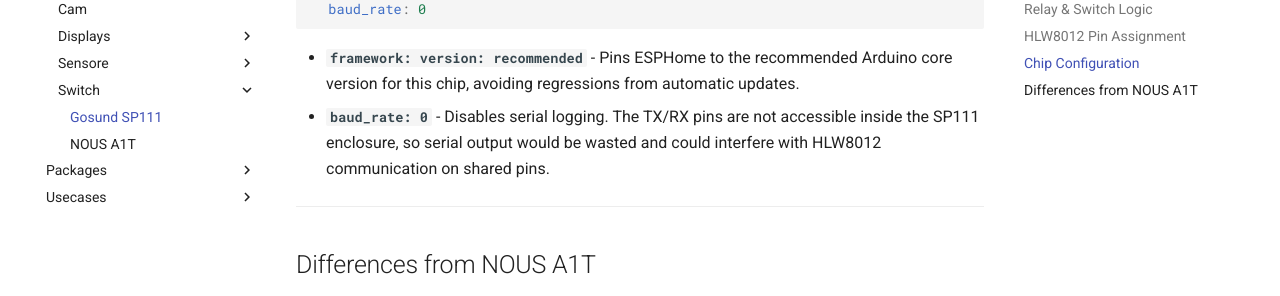
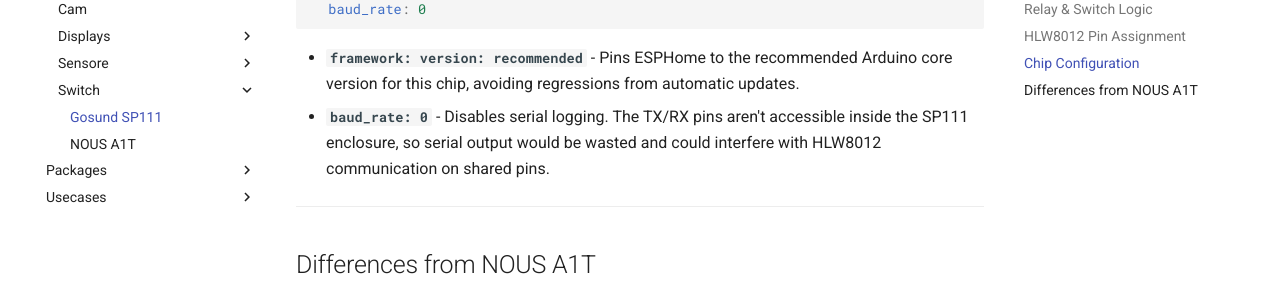
Before and after one commit to nolte/esphome-configs, an MkDocs documentation site: the page built from docs/devices/switch/gosund-sp111.md, in a window 1280 px wide and 900 px high, scrolled down 2358 px. Shown: the part 153-449 px from the top of the window. Built offline with MkDocs 1.6.1 and Material for MkDocs 9.7.7, drawn with Linux system fonts in a browser that asks for light colours; comment, search, counter and statistics services are not loaded.

Commit message:
spelling

```diff
--- a/docs/devices/switch/gosund-sp111.md
+++ b/docs/devices/switch/gosund-sp111.md
@@ -103,7 +103,7 @@
 
 - **`framework: version: recommended`** - Pins ESPHome to the recommended Arduino core
   version for this chip, avoiding regressions from automatic updates.
-- **`baud_rate: 0`** - Disables serial logging. The TX/RX pins are not accessible inside
+- **`baud_rate: 0`** - Disables serial logging. The TX/RX pins aren't accessible inside
   the SP111 enclosure, so serial output would be wasted and could interfere with HLW8012
   communication on shared pins.
 
```
